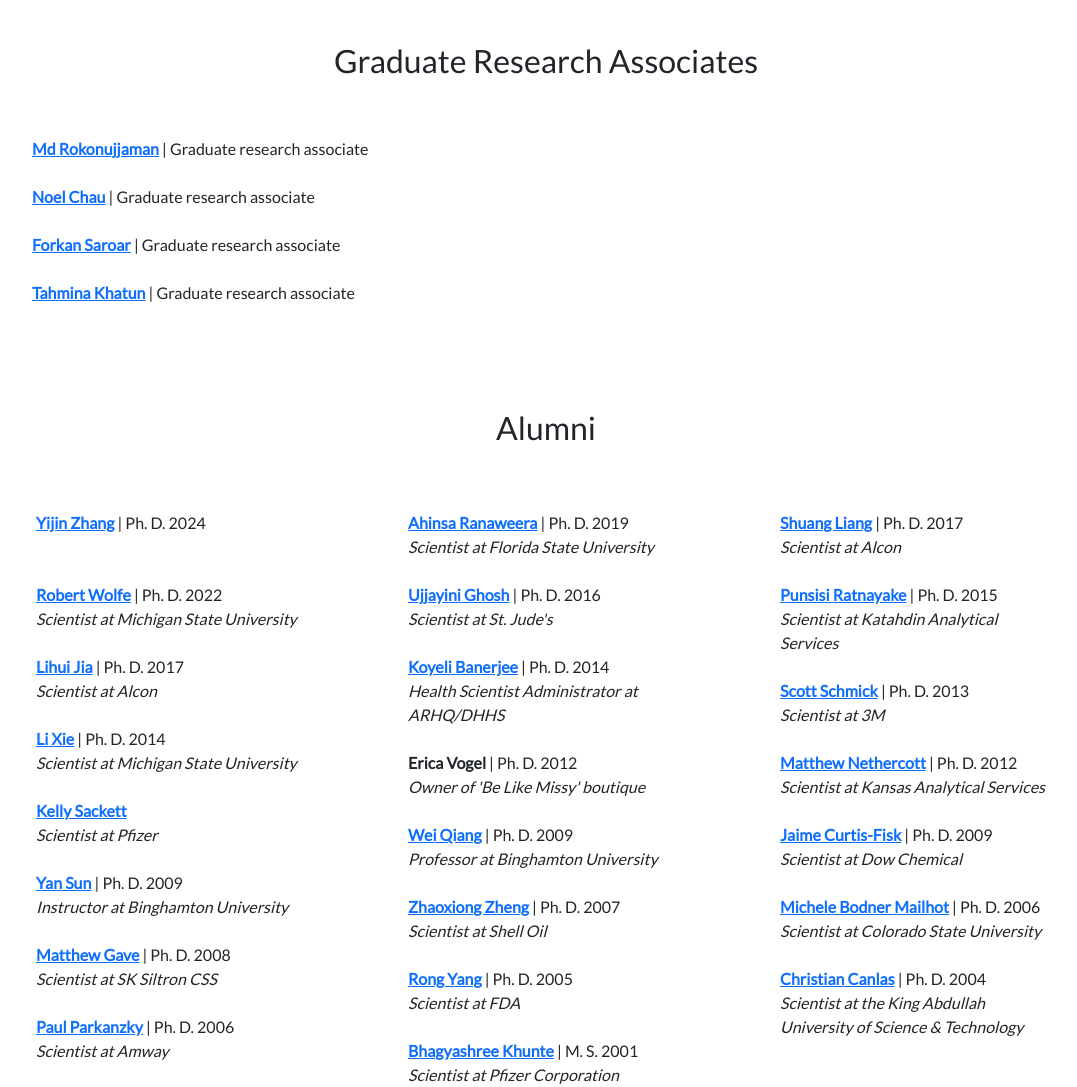
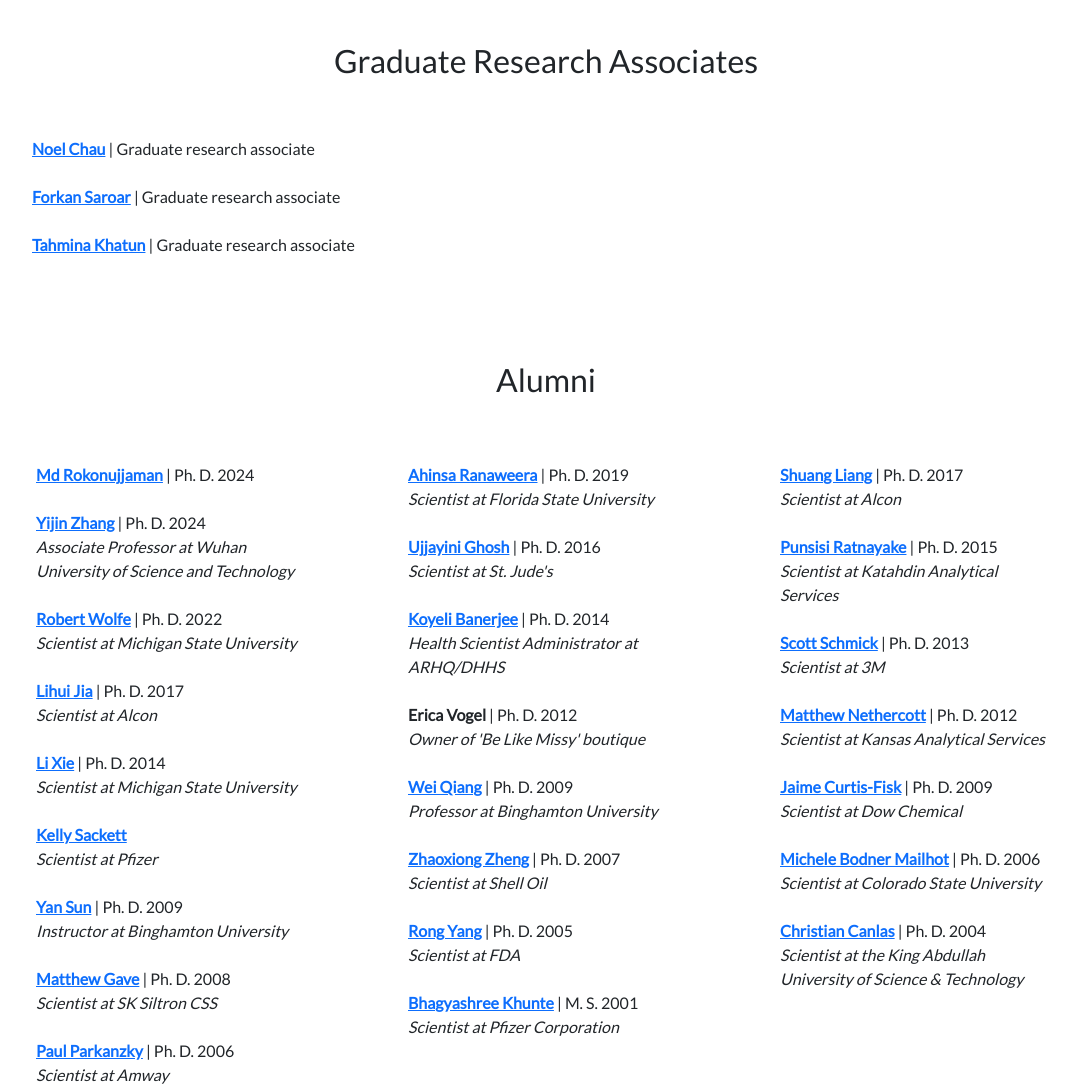
Before and after one commit to weliky/weliky.github.io, a plain HTML site: page team.html in a window 1280 px wide. Shown: the part 940-2027 px from the top of the page, without its empty margins (94-1171 px from the left). Drawn offline with nearby package versions, Linux system fonts and the light colour scheme.

Commit message:
Update team.html
Added Yijin's job; Moved Md to alumni section

```diff
--- a/team.html
+++ b/team.html
@@ -137,7 +137,6 @@
       <div class="row p-2">
         <h2 class="text-center">Graduate Research Associates</h2>
         <div class="col-lg-6 col-md-6 col-sm-12 p-5">
-          <b><a href="mailto:rokonujj@msu.edu">Md Rokonujjaman</a></b> | Graduate research associate<br><br>
           <b><a href="mailto:chaunoel@msu.edu">Noel Chau</a></b> | Graduate research associate<br><br>
           <b><a href="mailto:saroarfo@msu.edu">Forkan Saroar</a></b> | Graduate research associate<br><br>
           <b><a href="mailto:khatunta@msu.edu">Tahmina Khatun</a></b> | Graduate research associate<br><br>
@@ -160,7 +159,8 @@
       <div class="container text-left">
         <div class="row">
           <div class="col-lg-4 col-md-6 col-sm-12 p-5">
-            <b><a href="mailto:zhan1128@chemistry.msu.edu">Yijin Zhang</a></b> | Ph. D. 2024<br> <br><br>
+            <b><a href="mailto:rokonujj@msu.edu">Md Rokonujjaman</a></b> | Ph. D. 2024<br><br>
+            <b><a href="mailto:zhan1128@chemistry.msu.edu">Yijin Zhang</a></b> | Ph. D. 2024<br> <i>Associate Professor at Wuhan University of Science and Technology</i><br><br>
             <b><a href="mailto:wolfero3@chemistry.msu.edu">Robert Wolfe</a></b> | Ph. D. 2022<br> <i>Scientist at Michigan State University</i><br><br>
             <b><a href="mailto:jialihui@hotmail.com">Lihui Jia</a></b> | Ph. D. 2017<br> <i>Scientist at Alcon</i><br><br>
             <b><a href="mailto:lixie.chem.xmu@gmail.com">Li Xie</a></b> | Ph. D. 2014<br><i>Scientist at Michigan State University</i><br><br>
```
